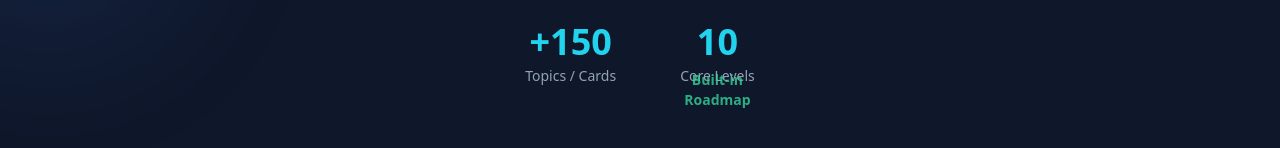
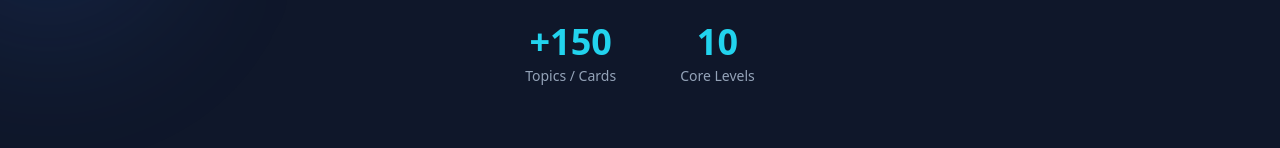
Before and after one commit to mohamed-hassan-pro/flutter-interview-mastery, a React (Vite) app: page / in a window 1280 px wide. Shown: the part 549-697 px from the top of the page. Built offline with nearby package versions, Linux system fonts and the light colour scheme.

Commit message:
style: remove roadmap badge from hero

```diff
--- a/src/components/Hero.tsx
+++ b/src/components/Hero.tsx
@@ -80,7 +80,6 @@ export function Hero({ onStart }: HeroProps) {
                     <div className="flex flex-col items-center relative mt-8 md:mt-0">
                         <span className="text-3xl md:text-4xl font-bold text-cyan-400 mb-1">10</span>
                         <span className="text-slate-400 text-sm">{isArabic ? 'مستويات رئيسية' : 'Core Levels'}</span>
-                        <span className="md:absolute md:-bottom-6 mt-2 md:mt-0 text-emerald-400 text-sm font-bold opacity-80">{isArabic ? 'خريطة الطريق المدمجة' : 'Built-in Roadmap'}</span>
                     </div>
                 </motion.div>
 
```
